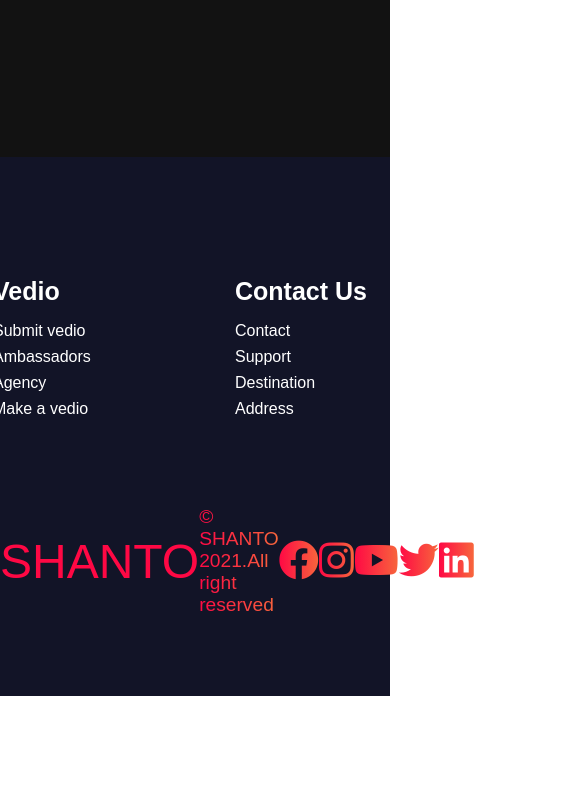
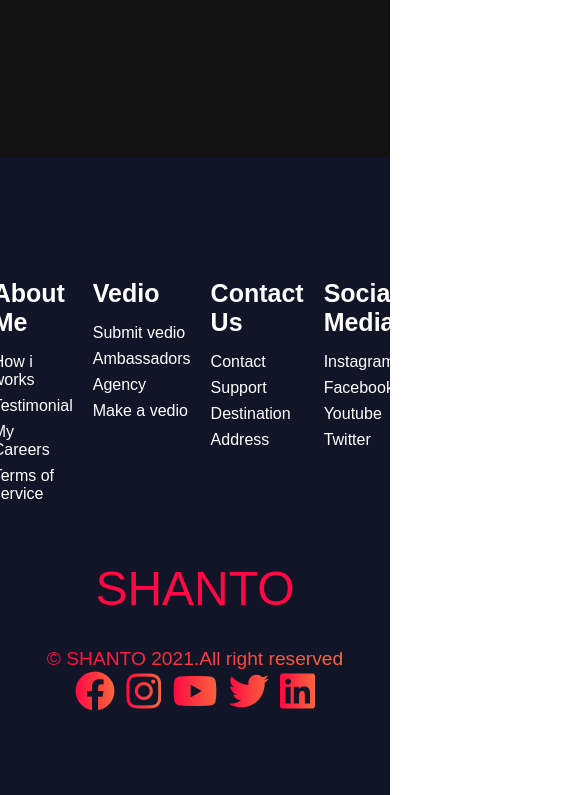
Before and after one commit to hasan972/website-smooth-scroll-master, a plain HTML site: page index.html in a window 390 px wide. Shown: the part 5206-6001 px from the top of the page, 585 px wide, since content can reach past the window. Before the commit the page ends 5902 px from the top, so only its background shows below. Drawn offline with Linux system fonts and the light colour scheme.

Commit message:
Responsive the footer section

```diff
--- a/style.css
+++ b/style.css
@@ -637,3 +637,27 @@ justify-content: center;
     align-items: center;
     width: 240px;
 }
+@media screen and (max-width:820px){
+  .footer-link{
+    padding-top: 2rem;
+  }
+  #footer-logo{
+    margin-bottom: 2rem;
+  }
+  .website-right{
+    margin-bottom: 2rem;
+  }
+  .footer-links-wrapper{
+    flex-direction: column;
+  }
+  .social-media-wrapper{
+    flex-direction: column;
+  }
+}
+@media screen and (max-width:480px){
+  .footer-link-item{
+    margin: 0;
+    padding: 10px;
+    width: 100%;
+  }
+}
```
